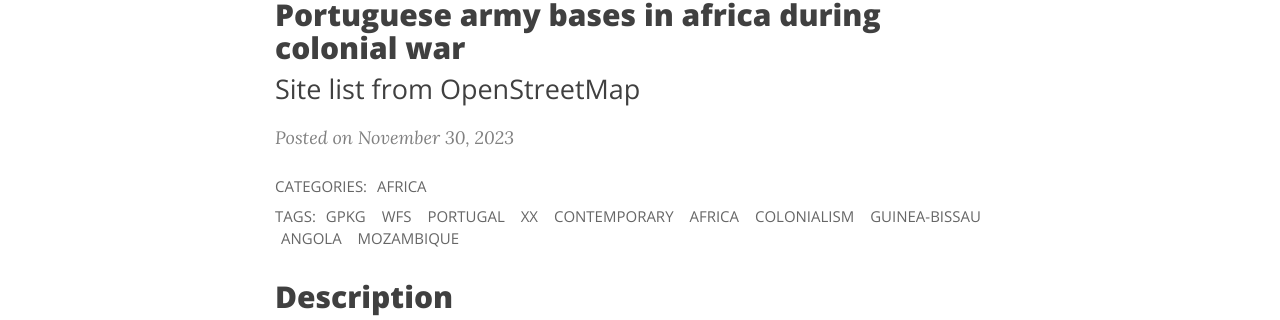
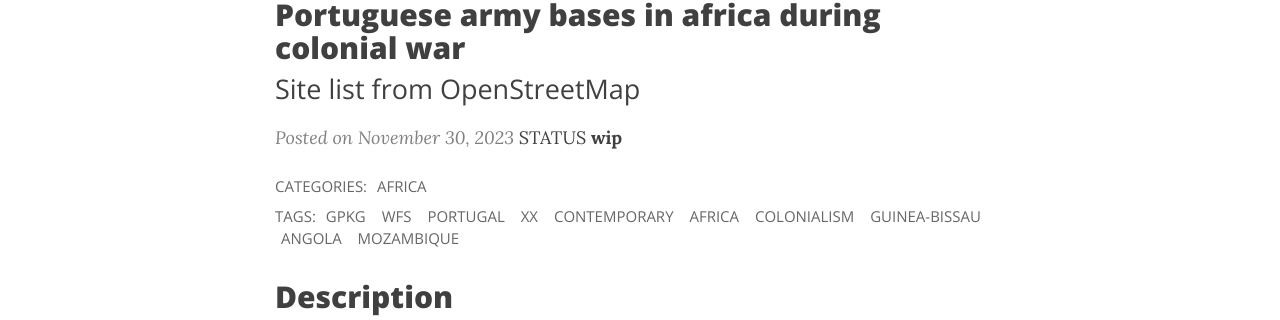
Before and after one commit to projetoalfobre/a-geocat, a Jekyll site: the page built from _posts/2023-11-30-portuguese-army-during-colonial-war.md, in a window 1280 px wide and 900 px high. Shown: the part 152-472 px from the top of the window. Built offline with Jekyll 4.4.1, drawn with Linux system fonts in a browser that asks for light colours; nearby versions of some CDN libraries; comment, search, counter and statistics services are not loaded.

Commit message:
Update header.html

```diff
--- a/_includes/header.html
+++ b/_includes/header.html
@@ -44,7 +44,11 @@
                 Last updated {{ page.last-updated | date: date_format }}
               </span>
             {% endif %}
-            {% if page.readtime %}
+{% if page.status %}
+              STATUS <strong>{{ page.status | strip_html }}</strong><br>
+            {% endif%}
+
+          {% if page.readtime %}
               {% include readtime.html %}
             {% endif %}
           {% endif %}
```
